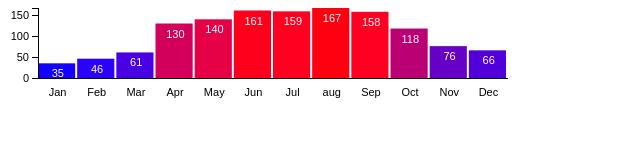
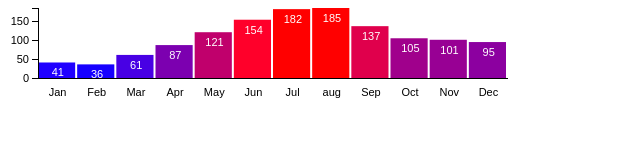
Before and after one commit to dylanwijman/Dutch-Traffic-Accidents-Visualization-Tool, a plain HTML site: page playground_david/d3ass/chart.html in a window 1280 px wide. Shown: the whole page, without its empty margins (0-640 px from the left). Drawn offline with Linux system fonts and the light colour scheme.

Commit message:
Able to change years

```diff
--- a/playground_david/d3ass/chart.html
+++ b/playground_david/d3ass/chart.html
@@ -6,8 +6,9 @@
         <script type="text/javascript" src="d3/d3.v3.js"></script>
         <link rel="stylesheet" type="text/css" href="chart.css">
     </head>
-    <body>
+    <body id="chart">
         <script type="text/javascript", src="chart.js"></script>
+
 
     </body>
 </html>
--- a/playground_david/d3ass/chart.js
+++ b/playground_david/d3ass/chart.js
@@ -2,17 +2,26 @@
 Author: David Zomerdijk
 Description: using d3 to visualize a chart
 */
+
+
+
+function runVis(year_global){
   d3.csv("meteo.csv", function(data){
 
   //create a dictionary for every year
+  // var years = {}
+  // for (year = 2011; year < 2016; year++) {
+  //   years[year] = [[],[],[],[],[],[],[],[],[],[],[],[] ] ;
+  // }
   var years = {}
-for (year = 2011; year < 2016; year++) {
-  years[year] = [[],[],[],[],[],[],[],[],[],[],[],[] ] ;
-}
+
+  years[year_global] = [[],[],[],[],[],[],[],[],[],[],[],[] ] ;
 
   //put all data in data frame
   for (i = 0; i < data.length; i++) {
+    if(data[i].year == year_global){
       years[parseInt(data[i].year)][parseInt(data[i].month) -1 ].push(data[i].temperature) ;
+    }
   }
 
   //got this function from stackoverflow
@@ -26,14 +35,14 @@ function getAvg(elmt){
   }
 
   //create a dictionary for every year
-for (year = 2011; year < 2016; year++) {
+  //for (year = 2011; year < 2016; year++) {
     for(month = 1; month <13; month++){
-      years[year][month-1] = getAvg(years[year][month -1])  ;
+        years[year_global][month-1] = getAvg(years[year_global][month -1])  ;
     }
-}
+  //}
 
-console.log(years[2011])
-var dataset = years[2011]
+  console.log(years[year_global])
+  var dataset = years[year_global]
   //var dataset = [10, 14, 4, 4, 17, 6, 7, 8 ,9 ,10 ,11 ,3 ];
 
   var dates = [ "Jan", "Feb", "Mar",  "Apr","May","Jun","Jul","aug", "Sep","Oct","Nov","Dec"  ];
@@ -118,8 +127,9 @@ svg.append("g")
       .attr("transform", "translate(" + padding + ",0)")
       .call(yAxis);
   })
+}
 
-
+document.getElementById("chart").addEventListener("load", runVis(2015));
 
 
 
```
Lines whose indentation alone changed are shown as unchanged.
